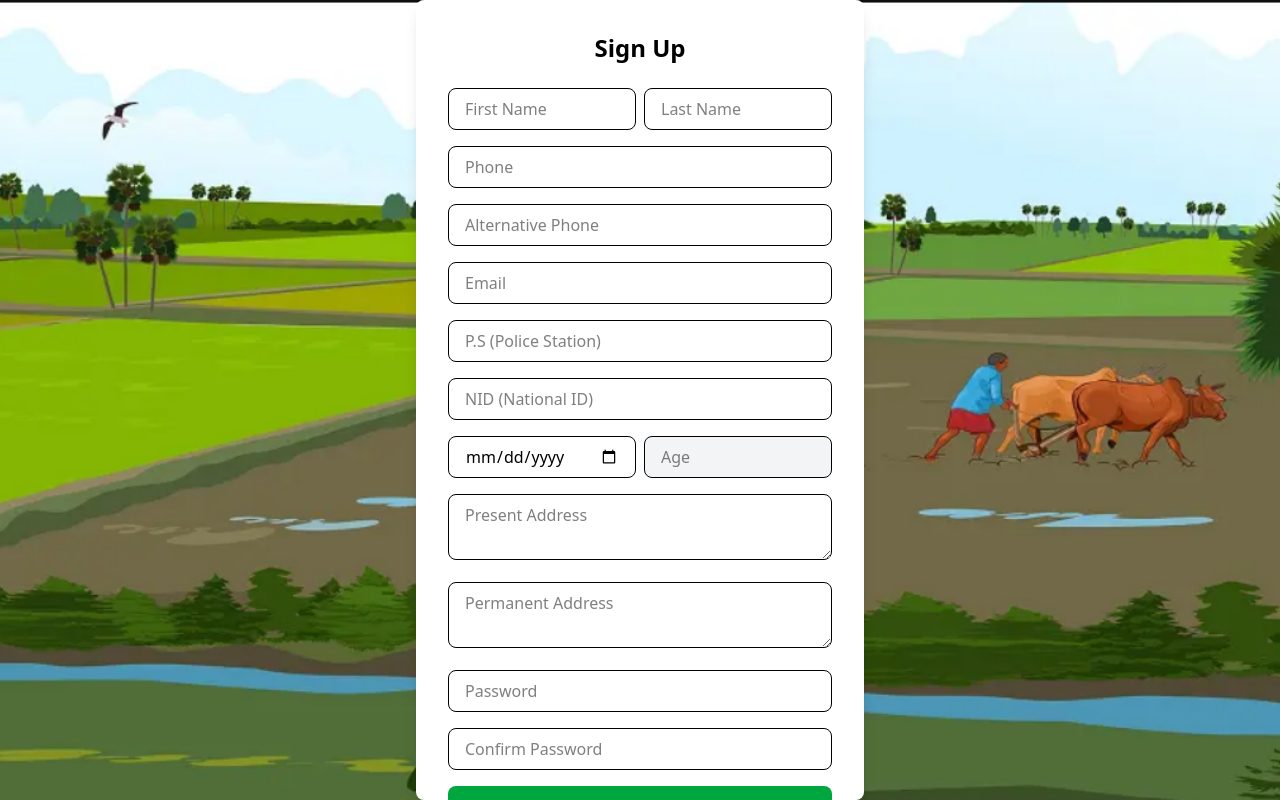
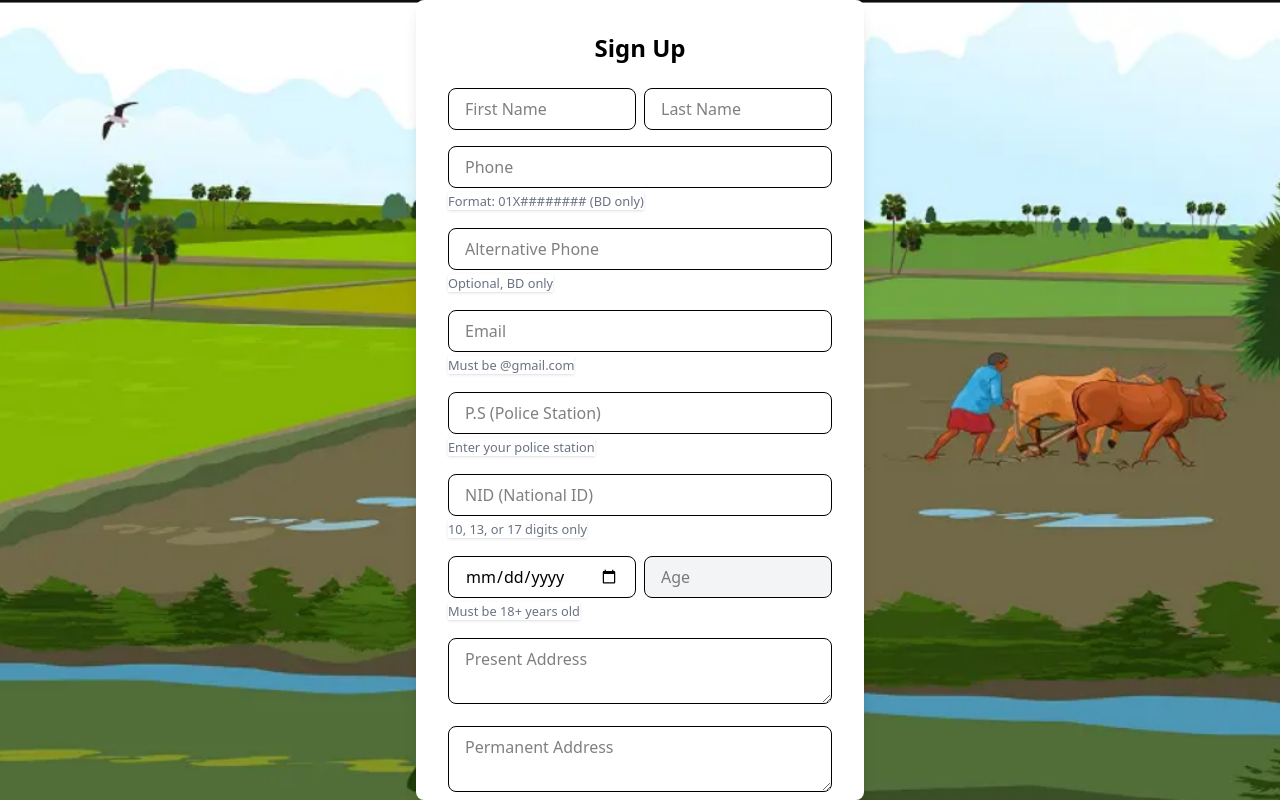
Before and after one commit to abid-0203/Sheba-Shonskar, a React (Vite) app: page /register in a window 1280 px wide. Built offline with nearby package versions, Linux system fonts and the light colour scheme.

Commit message:
some ui fix

```diff
--- a/src/LoginPage.jsx
+++ b/src/LoginPage.jsx
@@ -148,7 +148,7 @@ const LoginPage = ({ initialTab = "citizen" }) => {
             </button>
           </div>
 
-          {/* Demo Credentials Info */}
+          {/* Demo Credentials Info }
           {activeTab === "admin" && (
             <div className="mb-4 p-3 bg-blue-50 border border-blue-200 rounded-lg">
               <p className="text-xs text-blue-700 font-medium">Demo Admin Credentials:</p>
@@ -156,7 +156,7 @@ const LoginPage = ({ initialTab = "citizen" }) => {
               <p className="text-xs text-blue-600">Password: admin123</p>
               <p className="text-xs text-blue-500 italic">Create this admin user first using the backend route!</p>
             </div>
-          )}
+          )*/}
 
           {/* Form */}
           <form className="space-y-4" onSubmit={handleLogin}>
--- a/src/RegistrationPage.jsx
+++ b/src/RegistrationPage.jsx
@@ -1,7 +1,7 @@
 // FileName: /RegistrationPage.jsx
 import React, { useState } from "react";
 import { useNavigate } from "react-router-dom";
-import axios from 'axios'; // Import axios for HTTP requests
+import axios from 'axios';
 
 const RegistrationPage = () => {
   const navigate = useNavigate();
@@ -19,9 +19,9 @@ const RegistrationPage = () => {
   const [password, setPassword] = useState("");
   const [confirmPassword, setConfirmPassword] = useState("");
   const [error, setError] = useState("");
-  const [isLoading, setIsLoading] = useState(false); // New loading state
+  const [isLoading, setIsLoading] = useState(false);
 
-  // 🟢 Function to calculate age
+  // 🟢 Calculate Age
   const calculateAge = (dob) => {
     if (!dob) return "";
     const today = new Date();
@@ -40,10 +40,66 @@ const RegistrationPage = () => {
     setAge(calculateAge(dob));
   };
 
-  const handleRegister = async (e) => { // Make function async
+  // 🟢 Validations
+  const isValidPhone = (number) => {
+    return /^(013|014|015|016|017|018|019)\d{8}$/.test(number);
+  };
+
+  const isValidEmail = (mail) => {
+    return /^[a-zA-Z0-9._%+-]+@gmail\.com$/.test(mail);
+  };
+
+  const isValidNid = (number) => {
+    return /^(\d{10}|\d{13}|\d{17})$/.test(number);
+  };
+
+  const handleRegister = async (e) => {
     e.preventDefault();
-    setError(""); // Clear previous errors
-    setIsLoading(true); // Set loading to true
+    setError("");
+    setIsLoading(true);
+
+    // 🟢 Extra Checks
+    if (firstName.startsWith(" ") || lastName.startsWith(" ")) {
+      setError("Name fields cannot start with a space.");
+      setIsLoading(false);
+      return;
+    }
+
+    if (!isValidPhone(phone)) {
+      setError("Phone number must be valid Bangladeshi format.");
+      setIsLoading(false);
+      return;
+    }
+
+    if (altPhone && !isValidPhone(altPhone)) {
+      setError("Alternative phone must be valid Bangladeshi format.");
+      setIsLoading(false);
+      return;
+    }
+
+    if (!isValidEmail(email)) {
+      setError("Email must end with @gmail.com.");
+      setIsLoading(false);
+      return;
+    }
+
+    if (!isValidNid(nid)) {
+      setError("NID must be 10, 13, or 17 digits.");
+      setIsLoading(false);
+      return;
+    }
+
+    if (presentAddress.startsWith(" ") || permanentAddress.startsWith(" ")) {
+      setError("Address cannot start with a space.");
+      setIsLoading(false);
+      return;
+    }
+
+    if (age < 18) {
+      setError("You must be at least 18 years old.");
+      setIsLoading(false);
+      return;
+    }
 
     if (password !== confirmPassword) {
       setError("Passwords do not match!");
@@ -67,27 +123,29 @@ const RegistrationPage = () => {
         password,
       });
 
-      // Store token and user info (e.g., in localStorage)
       localStorage.setItem('token', res.data.token);
-      localStorage.setItem('user', JSON.stringify(res.data.user)); // Store user details
+      localStorage.setItem('user', JSON.stringify(res.data.user));
 
       alert("Registration successful! Redirecting to dashboard.");
-      navigate("/citizen-dashboard"); // Redirect to dashboard on success
+      navigate("/citizen-dashboard");
 
     } catch (err) {
       console.error("Registration error:", err.response ? err.response.data : err.message);
       setError(err.response?.data?.msg || "Registration failed. Please try again.");
     } finally {
-      setIsLoading(false); // Set loading to false
+      setIsLoading(false);
     }
   };
+
+  // 🟢 Max birthdate = today - 18 years
+  const maxBirthdate = new Date();
+  maxBirthdate.setFullYear(maxBirthdate.getFullYear() - 18);
+  const maxDateString = maxBirthdate.toISOString().split("T")[0];
 
   return (
     <div
       className="min-h-screen flex items-center justify-center bg-cover bg-center"
-      style={{
-        backgroundImage: "url('/village.png')", // 👈 background photo
-      }}
+      style={{ backgroundImage: "url('/village.png')" }}
     >
       <div className="w-full max-w-md bg-white bg-opacity-95 rounded-lg shadow-lg p-8 overflow-y-auto max-h-screen">
         <h2 className="text-2xl font-bold text-center mb-6">Sign Up</h2>
@@ -95,132 +153,169 @@ const RegistrationPage = () => {
         <form onSubmit={handleRegister} className="space-y-4">
           {/* Name */}
           <div className="flex space-x-2">
+            <div className="w-1/2">
               <input
                 type="text"
                 value={firstName}
                 onChange={(e) => setFirstName(e.target.value)}
                 placeholder="First Name"
-              className="w-1/2 px-4 py-2 border rounded-lg focus:outline-none focus:ring-2 focus:ring-green-500"
+                className="w-full px-4 py-2 border rounded-lg focus:ring-2 focus:ring-green-500"
                 required
               />
+
+            </div>
+            <div className="w-1/2">
               <input
                 type="text"
                 value={lastName}
                 onChange={(e) => setLastName(e.target.value)}
                 placeholder="Last Name"
-              className="w-1/2 px-4 py-2 border rounded-lg focus:outline-none focus:ring-2 focus:ring-green-500"
+                className="w-full px-4 py-2 border rounded-lg focus:ring-2 focus:ring-green-500"
                 required
               />
+
+            </div>
           </div>
 
           {/* Contact */}
+          <div>
             <input
               type="tel"
               value={phone}
               onChange={(e) => setPhone(e.target.value)}
               placeholder="Phone"
-            className="w-full px-4 py-2 border rounded-lg focus:outline-none focus:ring-2 focus:ring-green-500"
+              className="w-full px-4 py-2 border rounded-lg focus:ring-2 focus:ring-green-500"
               required
             />
+            <small className="text-gray-500 shadow-sm">Format: 01X######## (BD only)</small>
+          </div>
 
+          <div>
             <input
               type="tel"
               value={altPhone}
               onChange={(e) => setAltPhone(e.target.value)}
               placeholder="Alternative Phone"
-            className="w-full px-4 py-2 border rounded-lg focus:outline-none focus:ring-2 focus:ring-green-500"
+              className="w-full px-4 py-2 border rounded-lg focus:ring-2 focus:ring-green-500"
             />
+            <small className="text-gray-500 shadow-sm">Optional, BD only</small>
+          </div>
 
+          <div>
             <input
               type="email"
               value={email}
               onChange={(e) => setEmail(e.target.value)}
               placeholder="Email"
-            className="w-full px-4 py-2 border rounded-lg focus:outline-none focus:ring-2 focus:ring-green-500"
+              className="w-full px-4 py-2 border rounded-lg focus:ring-2 focus:ring-green-500"
               required
             />
+            <small className="text-gray-500 shadow-sm">Must be @gmail.com</small>
+          </div>
 
           {/* P.S & NID */}
+          <div>
             <input
               type="text"
               value={ps}
               onChange={(e) => setPs(e.target.value)}
               placeholder="P.S (Police Station)"
-            className="w-full px-4 py-2 border rounded-lg focus:outline-none focus:ring-2 focus:ring-green-500"
+              className="w-full px-4 py-2 border rounded-lg focus:ring-2 focus:ring-green-500"
               required
             />
+            <small className="text-gray-500 shadow-sm">Enter your police station</small>
+          </div>
 
+          <div>
             <input
               type="text"
               value={nid}
               onChange={(e) => setNid(e.target.value)}
               placeholder="NID (National ID)"
-            className="w-full px-4 py-2 border rounded-lg focus:outline-none focus:ring-2 focus:ring-green-500"
+              className="w-full px-4 py-2 border rounded-lg focus:ring-2 focus:ring-green-500"
               required
             />
+            <small className="text-gray-500 shadow-sm">10, 13, or 17 digits only</small>
+          </div>
 
           {/* Birthdate & Age */}
           <div className="flex space-x-2">
+            <div className="w-1/2">
               <input
                 type="date"
                 value={birthdate}
                 onChange={handleBirthdateChange}
-              className="w-1/2 px-4 py-2 border rounded-lg focus:outline-none focus:ring-2 focus:ring-green-500"
+                max={maxDateString}
+                className="w-full px-4 py-2 border rounded-lg focus:ring-2 focus:ring-green-500"
                 required
               />
+              <small className="text-gray-500 shadow-sm">Must be 18+ years old</small>
+            </div>
+            <div className="w-1/2">
               <input
                 type="number"
                 value={age}
                 placeholder="Age"
-              className="w-1/2 px-4 py-2 border rounded-lg bg-gray-100"
+                className="w-full px-4 py-2 border rounded-lg bg-gray-100"
                 readOnly
               />
             </div>
+          </div>
 
           {/* Addresses */}
+          <div>
             <textarea
               value={presentAddress}
               onChange={(e) => setPresentAddress(e.target.value)}
               placeholder="Present Address"
-            className="w-full px-4 py-2 border rounded-lg focus:outline-none focus:ring-2 focus:ring-green-500"
+              className="w-full px-4 py-2 border rounded-lg focus:ring-2 focus:ring-green-500"
               rows="2"
               required
             />
 
+          </div>
+
+          <div>
             <textarea
               value={permanentAddress}
               onChange={(e) => setPermanentAddress(e.target.value)}
               placeholder="Permanent Address"
-            className="w-full px-4 py-2 border rounded-lg focus:outline-none focus:ring-2 focus:ring-green-500"
+              className="w-full px-4 py-2 border rounded-lg focus:ring-2 focus:ring-green-500"
               rows="2"
               required
             />
 
+          </div>
+
           {/* Password */}
+          <div>
             <input
               type="password"
               value={password}
               onChange={(e) => setPassword(e.target.value)}
               placeholder="Password"
-            className="w-full px-4 py-2 border rounded-lg focus:outline-none focus:ring-2 focus:ring-green-500"
+              className="w-full px-4 py-2 border rounded-lg focus:ring-2 focus:ring-green-500"
               required
             />
+          </div>
 
+          <div>
             <input
               type="password"
               value={confirmPassword}
               onChange={(e) => setConfirmPassword(e.target.value)}
               placeholder="Confirm Password"
-            className="w-full px-4 py-2 border rounded-lg focus:outline-none focus:ring-2 focus:ring-green-500"
+              className="w-full px-4 py-2 border rounded-lg focus:ring-2 focus:ring-green-500"
               required
             />
+          </div>
 
           {error && <p className="text-red-600 text-sm">{error}</p>}
 
           {/* Submit */}
           <button
             type="submit"
-            disabled={isLoading} // Disable button when loading
+            disabled={isLoading}
             className="w-full py-2 px-4 bg-green-600 text-white rounded-lg hover:bg-green-700 transition disabled:bg-green-400 disabled:cursor-not-allowed flex items-center justify-center"
           >
             {isLoading ? (
@@ -239,7 +334,7 @@ const RegistrationPage = () => {
           <p className="text-sm">
             Already have an account?{" "}
             <button
-              type="button" // Added type="button" to prevent form submission
+              type="button"
               onClick={() => navigate("/login")}
               className="text-green-600 hover:underline"
             >
@@ -250,7 +345,7 @@ const RegistrationPage = () => {
 
         <div className="mt-4 text-center">
           <button
-            type="button" // Added type="button"
+            type="button"
             onClick={() => navigate("/")}
             className="text-sm text-gray-500 hover:underline"
           >
```
Also changed, not shown: 2 other files (tests, documents, lock files or other folders). Lines whose indentation alone changed are shown as unchanged.
